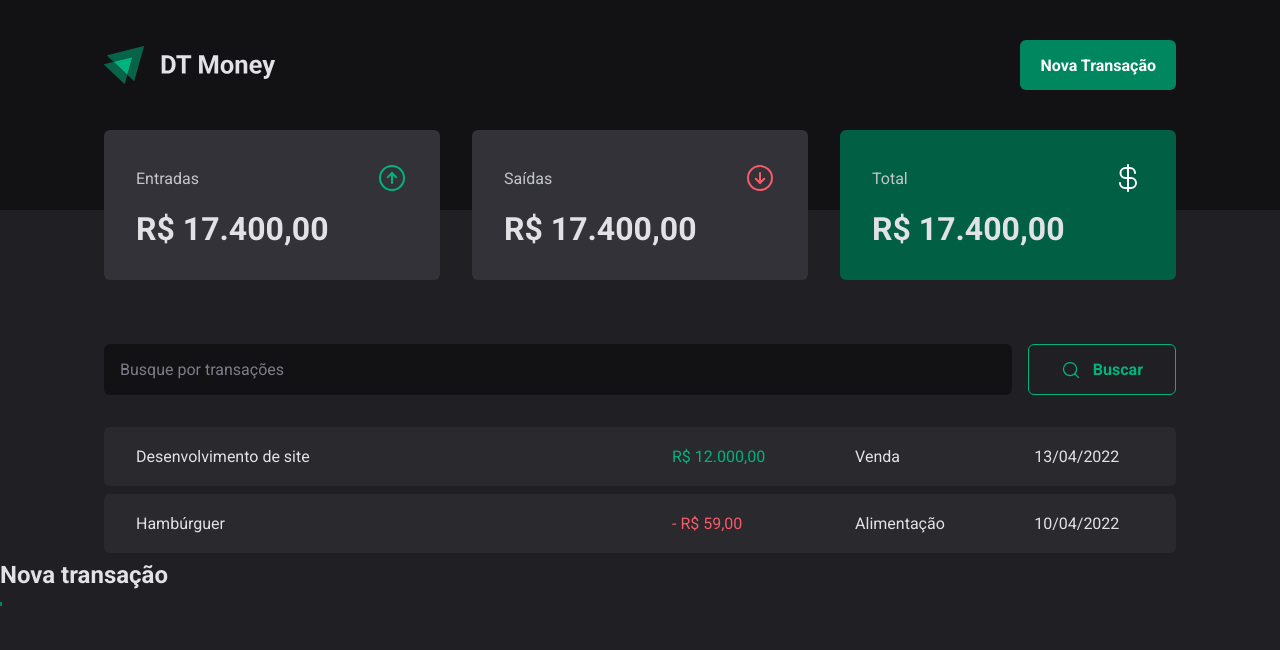
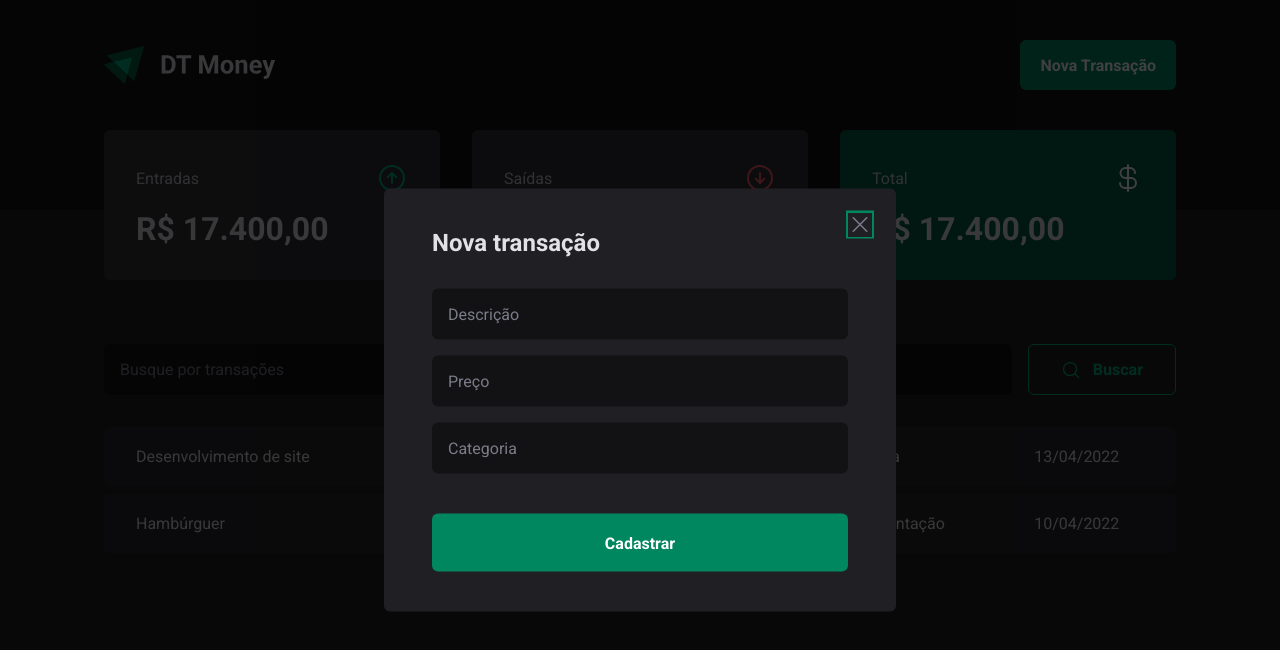
Before and after one commit to gabjohann/ignite, a React (Vite) app in the folder react/03-dt-money/: page / in a window 1280 px wide. Both pictures are taken after a click on the button "Nova Transação". Shown: the top 650 px of the page. Built offline with nearby package versions, Linux system fonts and the light colour scheme.

Commit message:
add: new transaction  modal component

```diff
--- a/react/03-dt-money/components/Header/index.tsx
+++ b/react/03-dt-money/components/Header/index.tsx
@@ -1,5 +1,6 @@
+import * as Dialog from '@radix-ui/react-dialog';
 import { HeaderContainer, HeaderContent, NewTransactionButton } from './styles';
-import * as Dialog from '@radix-ui/react-dialog';
+import { NewTransactionModal } from '../NewTransactionModal';
 
 import logoImg from '../../src/assets/logo.svg';
 
@@ -14,14 +15,7 @@
             <NewTransactionButton>Nova Transação</NewTransactionButton>
           </Dialog.Trigger>
 
-          <Dialog.Portal>
-            <Dialog.Overlay />
-            <Dialog.Content>
-              <Dialog.Title>Nova transação</Dialog.Title>
-
-              <Dialog.Close />
-            </Dialog.Content>
-          </Dialog.Portal>
+          <NewTransactionModal />
         </Dialog.Root>
       </HeaderContent>
     </HeaderContainer>
--- /dev/null
+++ b/react/03-dt-money/components/NewTransactionModal/index.tsx
@@ -0,0 +1,26 @@
+import { X } from 'phosphor-react';
+import * as Dialog from '@radix-ui/react-dialog';
+
+import { Overlay, Content, CloseButton } from './styles';
+
+export function NewTransactionModal() {
+  return (
+    <Dialog.Portal>
+      <Overlay />
+      <Content>
+        <Dialog.Title>Nova transação</Dialog.Title>
+        <CloseButton>
+          <X size={24} />
+        </CloseButton>
+
+        <form action=''>
+          <input type='text' placeholder='Descrição' required />
+          <input type='text' placeholder='Preço' required />
+          <input type='text' placeholder='Categoria' required />
+
+          <button type='submit'>Cadastrar</button>
+        </form>
+      </Content>
+    </Dialog.Portal>
+  );
+}
--- /dev/null
+++ b/react/03-dt-money/components/NewTransactionModal/styles.ts
@@ -0,0 +1,70 @@
+import * as Dialog from '@radix-ui/react-dialog';
+import styled from 'styled-components';
+
+export const Overlay = styled(Dialog.Overlay)`
+  position: fixed;
+  width: 100vw;
+  height: 100vh;
+  inset: 0;
+  background: rgba(0, 0, 0, 0.75);
+`;
+
+export const Content = styled(Dialog.Content)`
+  min-width: 32rem;
+  border-radius: 6px;
+  padding: 2.5rem 3rem;
+  background: ${(props) => props.theme['gray-800']};
+
+  position: fixed;
+  top: 50%;
+  left: 50%;
+  transform: translate(-50%, -50%);
+
+  form {
+    margin-top: 2rem;
+
+    display: flex;
+    flex-direction: column;
+    gap: 1rem;
+
+    input {
+      border-radius: 6px;
+      border: 0;
+      background: ${(props) => props.theme['gray-900']};
+      color: ${(props) => props.theme['gray-300']};
+      padding: 1rem;
+
+      &::placeholder {
+        color: ${(props) => props.theme['gray-500']};
+      }
+    }
+
+    button[type='submit'] {
+      height: 58px;
+      border: 0;
+      background: ${(props) => props.theme['green-500']};
+      color: ${(props) => props.theme.white};
+      font-weight: bold;
+      padding: 0 1.25rem;
+      border-radius: 6px;
+      margin-top: 1.5rem;
+      cursor: pointer;
+    }
+
+    &:hover {
+      background: ${(props) => props.theme['green-700']};
+      transition: background-color 0.2s;
+    }
+  }
+`;
+
+export const CloseButton = styled(Dialog.Close)`
+  position: absolute;
+  background: transparent;
+  border: 0;
+  top: 1.5rem;
+  right: 1.5rem;
+  line-height: 0;
+  cursor: pointer;
+  color: ${(props) => props.theme['gray-500']};
+`;
```
